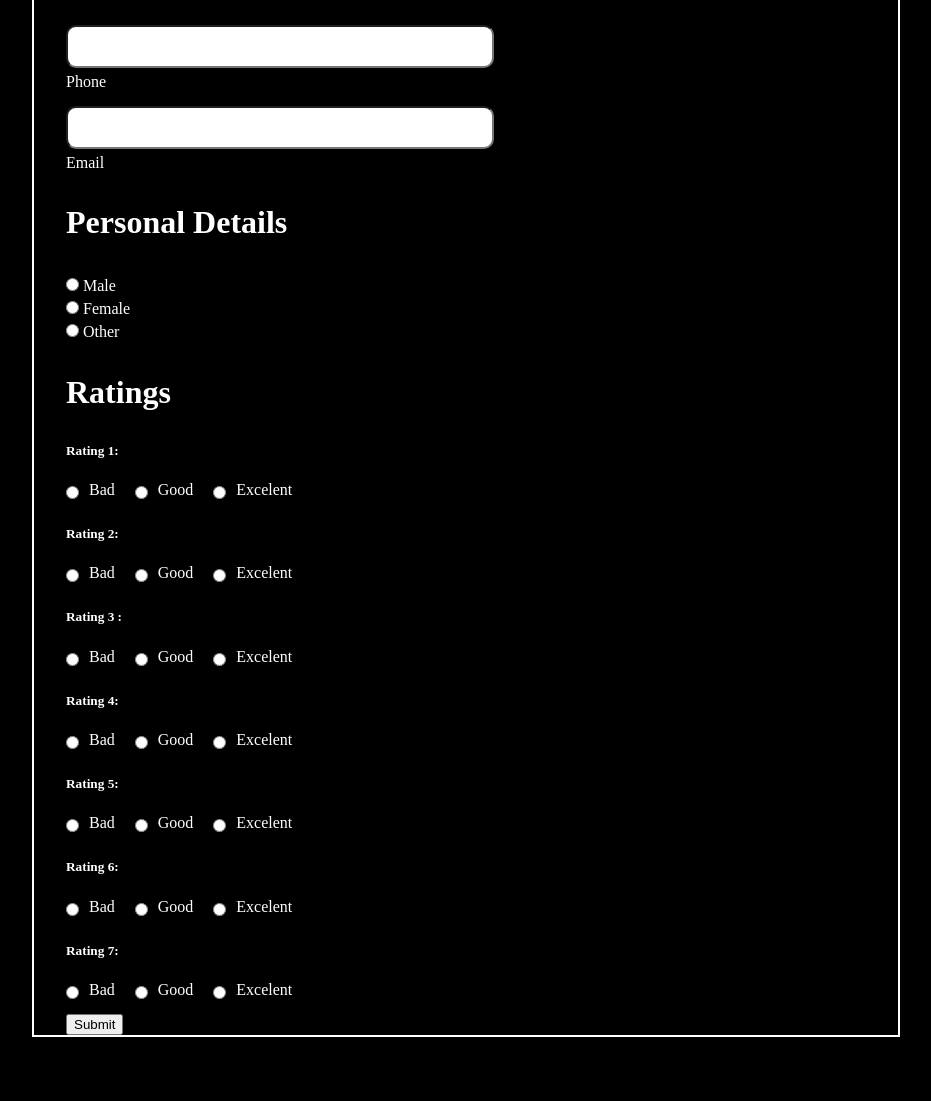
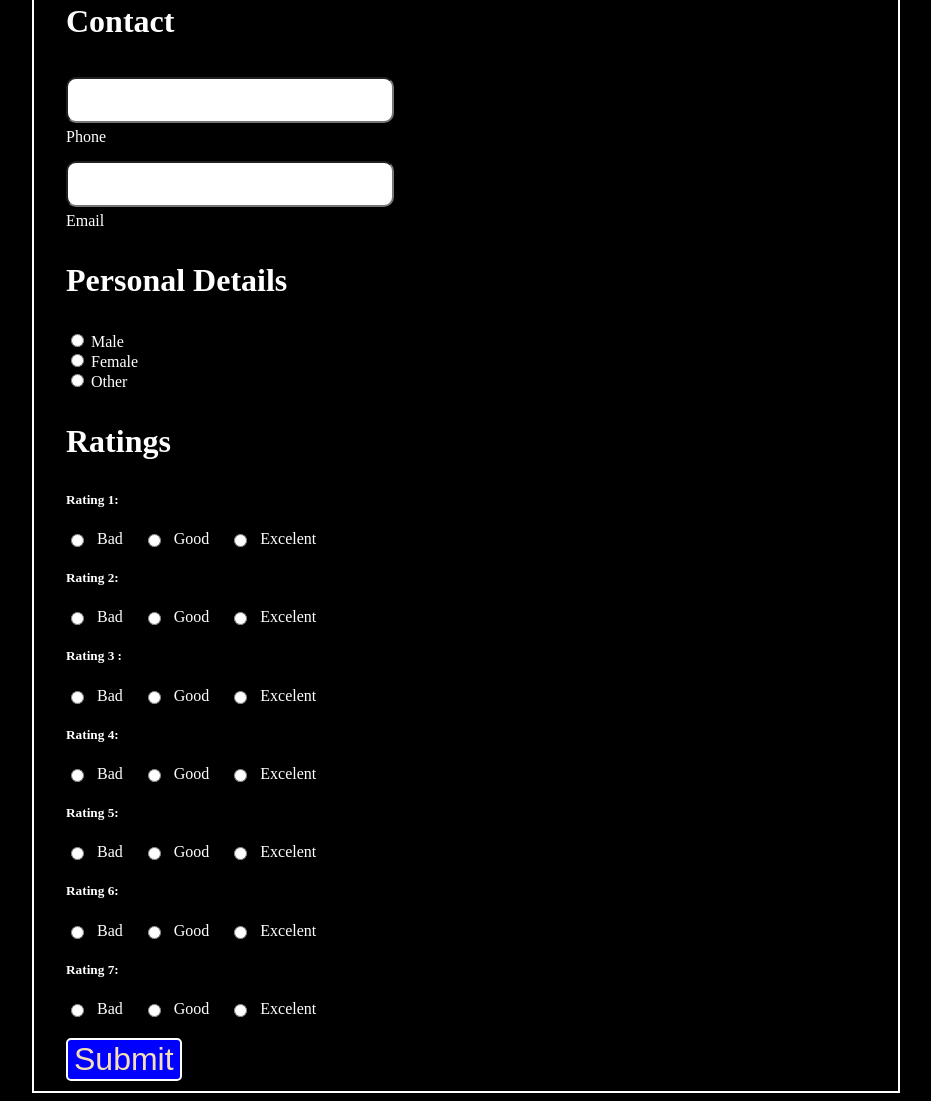
Before and after one commit to ASPersonal-Project/Css-Task, a plain HTML site: page Task 2/index.html in a window 1280 px wide. Shown: the part 1049-2150 px from the top of the page, without its empty margins (174-1105 px from the left). Before the commit the page ends 2094 px from the top, so only its background shows below. Drawn offline with Linux system fonts and the light colour scheme.

Commit message:
added new styles to servey form

```diff
--- a/Task 2/styless.css
+++ b/Task 2/styless.css
@@ -22,15 +22,17 @@ body {
     margin: 10px 0;
 }
 
-.field-inputs{
-
-}
-
-.input-div input{
-    font-size: 2rem;
+.form-control-input{
+    font-size: 1.5rem;
+    height: 2.5rem;
+    width: 20rem;
     border-radius: 10px;
     margin: 5px 0;
 }
+
+/* .input-div input,select{
+
+} */
 
 #street-address{
     width: 100%;
@@ -38,3 +40,12 @@ body {
 #street-address-2{
     width: 100%;
 }
+
+button{
+    background-color: blue;
+    font-size: 2rem;
+    color: wheat;
+    border: 2px solid white;
+    border-radius: 5px;
+    margin: 10px auto;
+}
```
